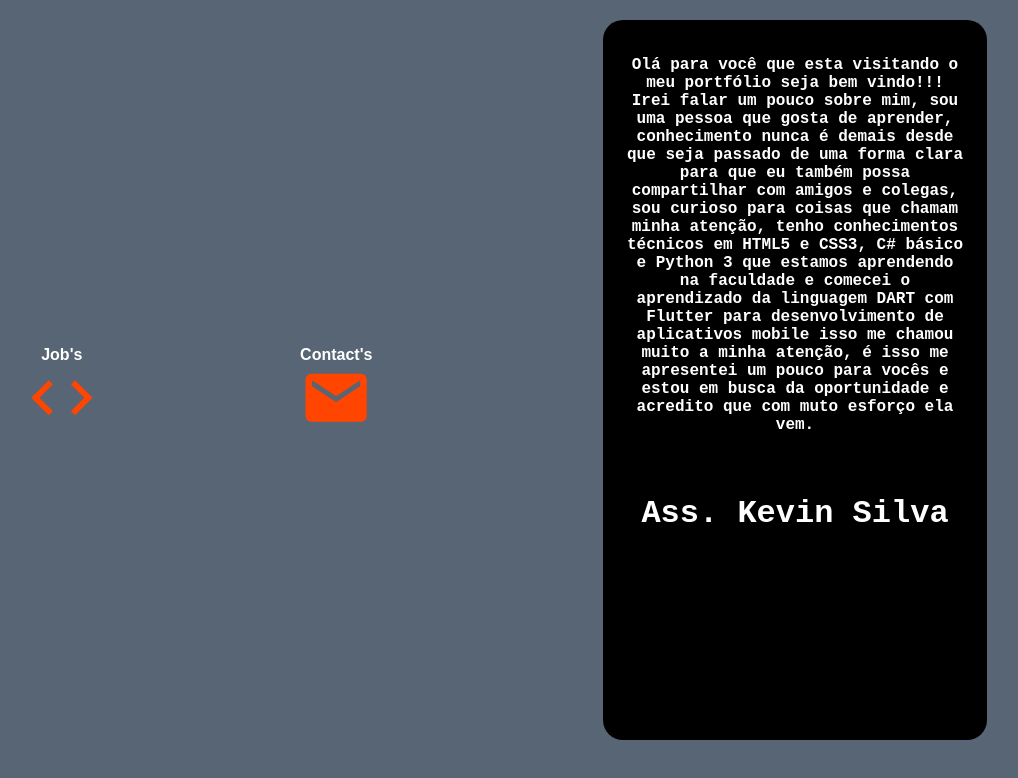
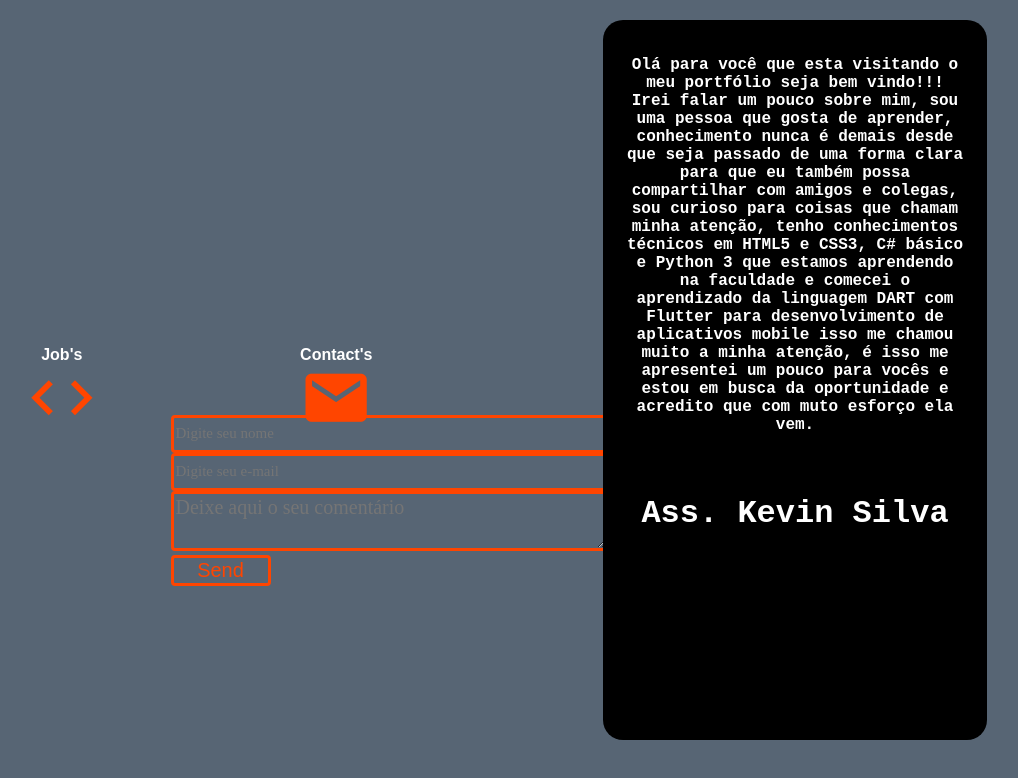
Before and after one commit to KevinSilva11/portfolio_web, a plain HTML site: page index.html in a window 1280 px wide. Shown: the whole page, without its empty margins (249-1267 px from the left). Drawn offline with nearby package versions, Linux system fonts and the light colour scheme.

Commit message:
Pequenas mudanças

```diff
--- a/CSS/index.css
+++ b/CSS/index.css
@@ -77,3 +77,56 @@ p{
     text-align: center;
 
 }
+
+#opiniao{
+    margin: 0 auto;
+    width: 100px;
+    height: 1000px;
+    display: flex;
+    flex-direction: row;
+    justify-content: center;
+    align-items: center;
+}
+
+input{
+    height: 30px;
+    margin: 0 auto;
+    background-color: #576574;
+    border: 3px solid;
+    color: orangered;
+    font-size: 15px;
+    border-radius: 4px;
+    font-family: "Times New Roman", Times, serif;
+}
+
+
+
+textarea{
+    width: 428px;
+    height: 50px;
+    margin: 0 auto;
+    background-color: #576574;
+    border: 3px solid;
+    color: orangered;
+    font-size: 20px;
+    border-radius: 4px;
+    font-family: "Times New Roman", Times, serif;
+}
+
+button{
+    width: 100px;
+    background-color: #576574;
+    border: 3px solid;
+    color: orangered;
+    border-radius: 4px;
+    font-size: 20px;
+}
+
+button:hover{
+    border-radius: 5px;
+    font-size: 20px;
+    background-color: orangered;
+    color: #576574;
+    transition: 0.3s;
+    font: bold;
+}
--- a/index.html
+++ b/index.html
@@ -29,5 +29,15 @@
             <h1 class="h1_aboutme">Ass. Kevin Silva</h1>
         </div>
 
+        <div id="opiniao">
+            <form>
+                <input name="nome" placeholder="Digite seu nome" type="text" size="50"><br/>
+                <input name="email" placeholder="Digite seu e-mail" type="email" size="50">
+                <textarea name="comentario" placeholder="Deixe aqui o seu comentário" id="" cols="30" rows="10"></textarea>
+                <button>Send</button>
+            </form>
+
+        </div>
+
     </body>
 </html>
```
